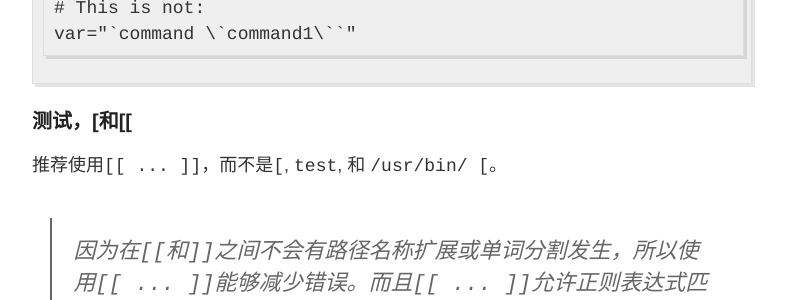
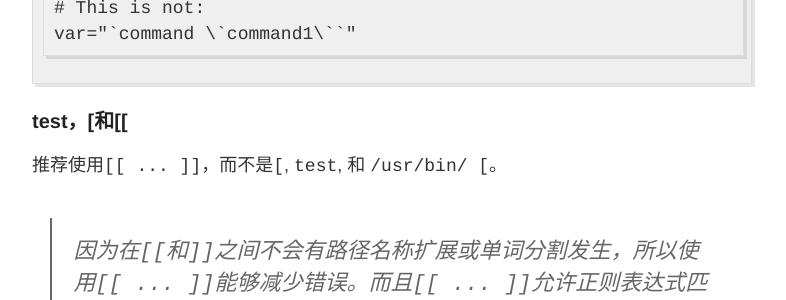
Before and after one commit to bean-zhang/bean-zhang.github.io, a Jekyll site: the page built from _posts/2016-03-15-Google-Shell-Style-Guide.md, in a window 1280 px wide and 900 px high, scrolled down 13930 px. Shown: the part 150-450 px from the top of the window, without its empty margins (248-1034 px from the left). Built offline with Jekyll 4.4.1, drawn with Linux system fonts in a browser that asks for light colours; comment, search, counter and statistics services are not loaded.

Commit message:
Update Tracking Id of Google Analytics

```diff
--- a/_config.yml
+++ b/_config.yml
@@ -48,7 +48,7 @@ disqus: 87boy
 duoshuo: 87boy-me
 
 # Enter your Google Analytics web tracking code (e.g. UA-2110908-2) to activate tracking
-google_analytics: UA-69439454-1
+google_analytics: UA-69457088-1
 
 baidu_tongji: 9b87546a64c075f3e940c03cba044d98
 
--- a/_posts/2016-03-15-Google-Shell-Style-Guide.md
+++ b/_posts/2016-03-15-Google-Shell-Style-Guide.md
@@ -368,7 +368,7 @@ SUID(Set User ID)和SGID(Set Group ID)在shell脚本中是被禁止的。
 	# This is not:
 	var="`command \`command1\``"
 
-### 测试，[和[[
+### test，[和[[
 
 推荐使用`[[ ... ]]`，而不是`[`, `test`, 和 `/usr/bin/ [`。
 
```
Also changed, not shown: about.md (+1 -1 lines).
